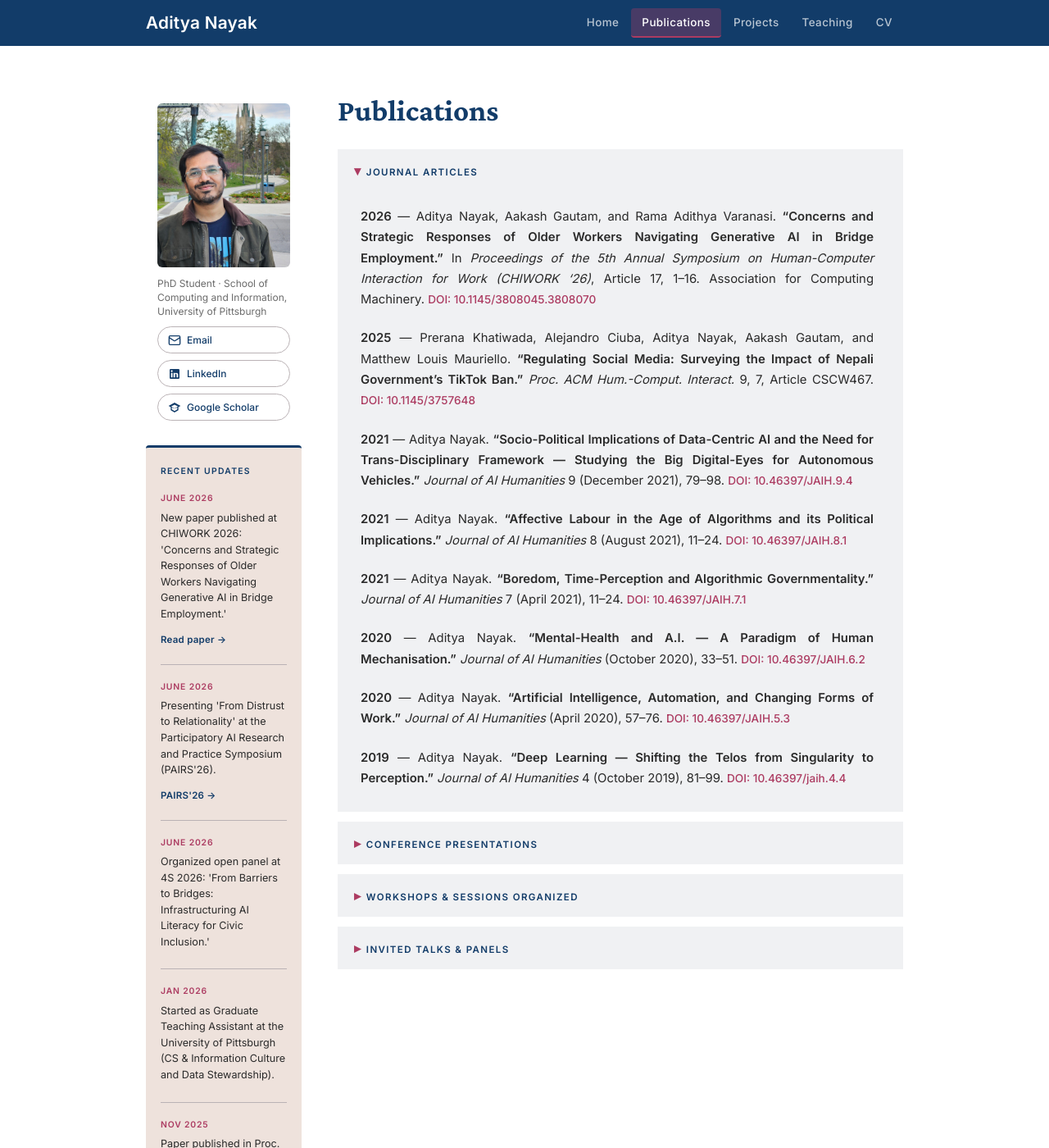
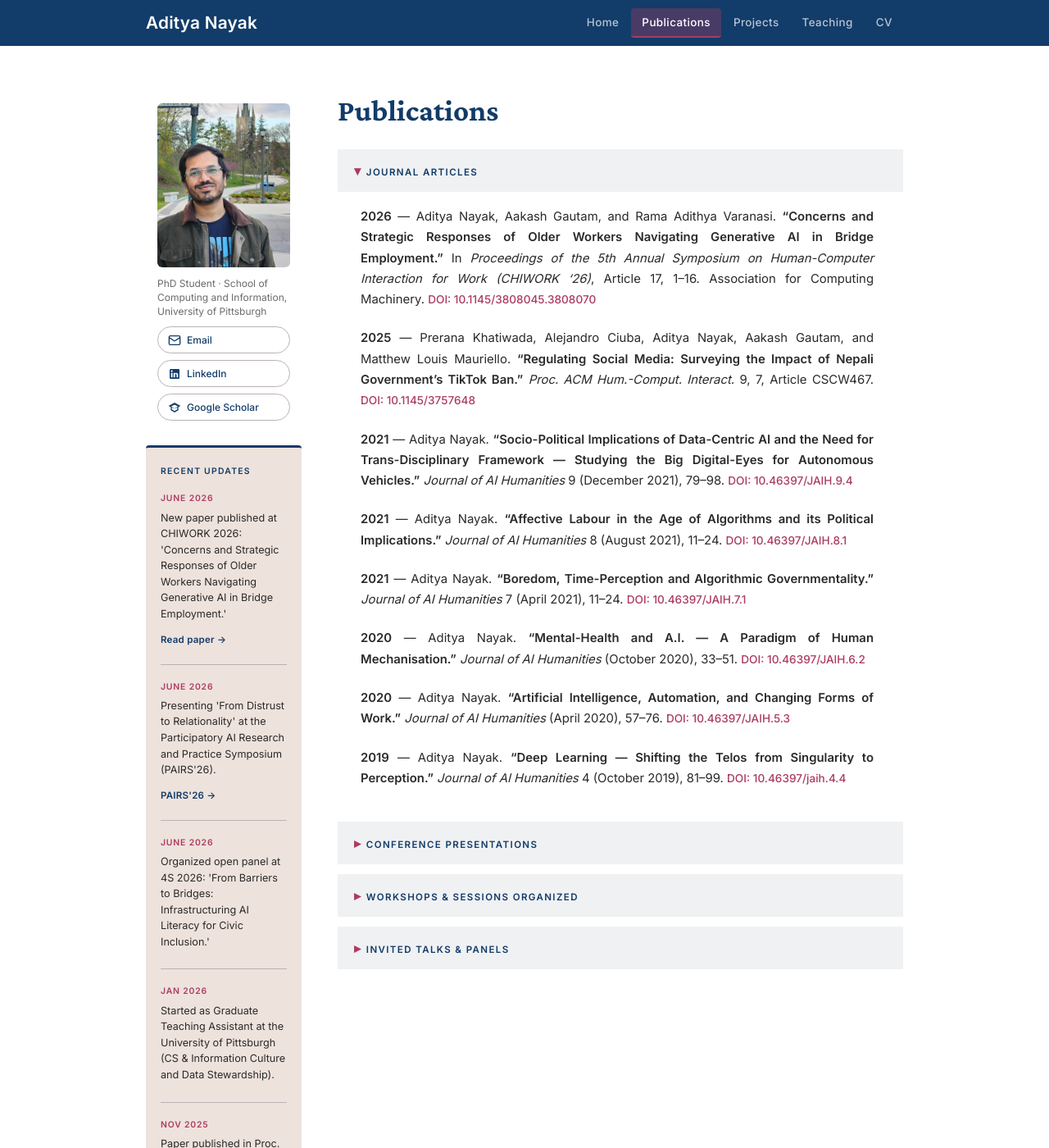
Before and after one commit to adityanayak-info/adityanayak-info.github.io, a Jekyll site: the page built from publications.md, in a window 1280 px wide and 1400 px high. Shown: the whole window at 82% size. Built offline with Jekyll 4.4.1, drawn with Linux system fonts in a browser that asks for light colours.

Commit message:
Update style.css

```diff
--- a/assets/css/style.css
+++ b/assets/css/style.css
@@ -891,7 +891,7 @@ hr.profile-rule {
 
 .pub-section-content {
   padding: 16px 20px 8px;
-  background: #f0f1f3;
+  background: #ffffff;
 }
 
 .pub-section-content .pub-list { margin-bottom: 0; }
```
